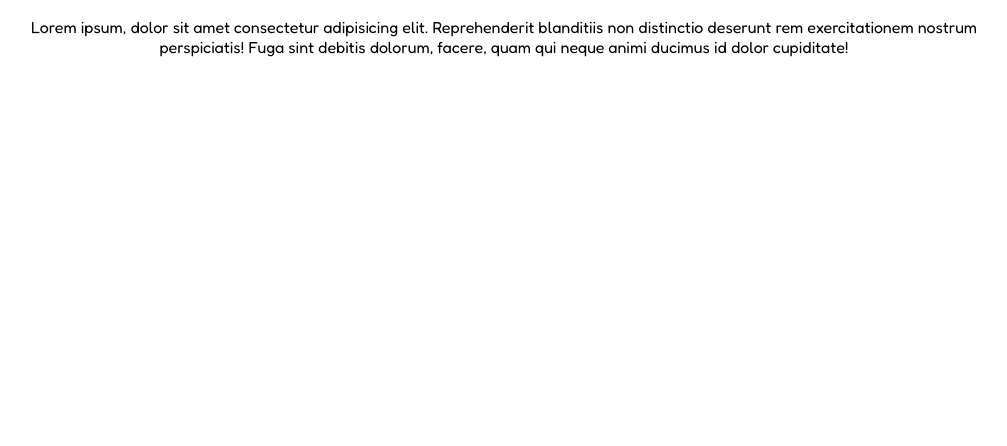
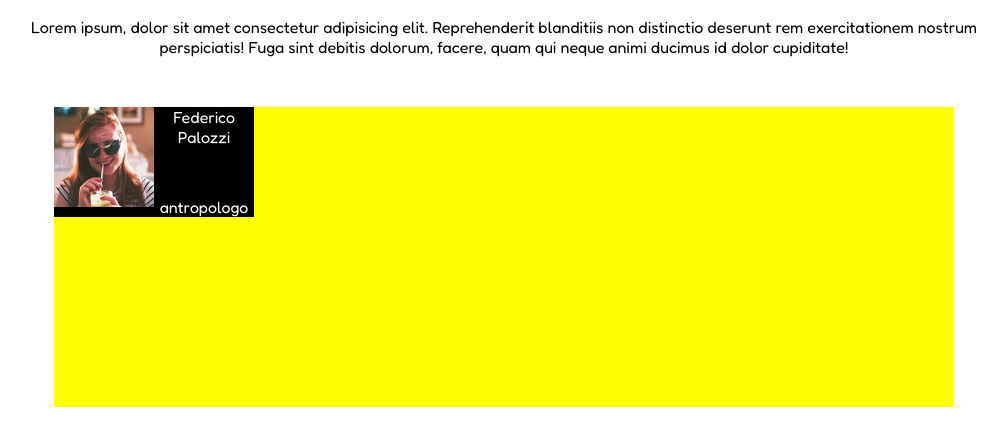
Before and after one commit to fedepaloz/html-css-float-cards, a plain HTML site: page index.html in a window 1280 px wide. Shown: the part 82-528 px from the top of the page, without its empty margins (136-1143 px from the left). Drawn offline with Linux system fonts and the light colour scheme.

Commit message:
sperimentando

```diff
--- a/css/style.css
+++ b/css/style.css
@@ -20,9 +20,22 @@ h3 {
     font-weight: 400;
     font-size: 16px;
     text-align: center;
+    margin-bottom: 50px
 }
 
 .container {
     width: 1000px;
     margin: 0 auto;
 }
+
+
+.container-pics{margin: 0 auto;
+background-color: yellow;
+height: 300px;
+width: 900px;
+}
+
+.face-pic{width: 100px;float: left;}
+
+.profile{width:200px ;color: white;
+background-color: black;}
--- a/index.html
+++ b/index.html
@@ -15,7 +15,9 @@
 
 <body>
     <h1>Meet our Team</h1>
-    <section>
+
+
+
     <div class="container">
         <h3>Lorem ipsum, dolor sit amet consectetur adipisicing elit. Reprehenderit blanditiis non distinctio deserunt
             rem exercitationem nostrum perspiciatis! Fuga sint debitis dolorum, facere, quam qui neque animi ducimus id
@@ -24,13 +26,31 @@
 
     </div>
 
-    <div class="profile.pics"></div>
+
+    <!-- faccio una grande sezione con all interno i vari foto profilo -->
+
+    <section class="container-pics">
+        <div class="profile">
+            <img src="/img/female1.png" alt="" class="face-pic" >
+            <h3>Federico Palozzi</h3>
+            <h3>antropologo</h3>
+
+
+
+
+     </div>
+
+
+
+    </section>
 
 
 
 
 
-</section>
+
+
+
 </body>
 
 </html>
```
